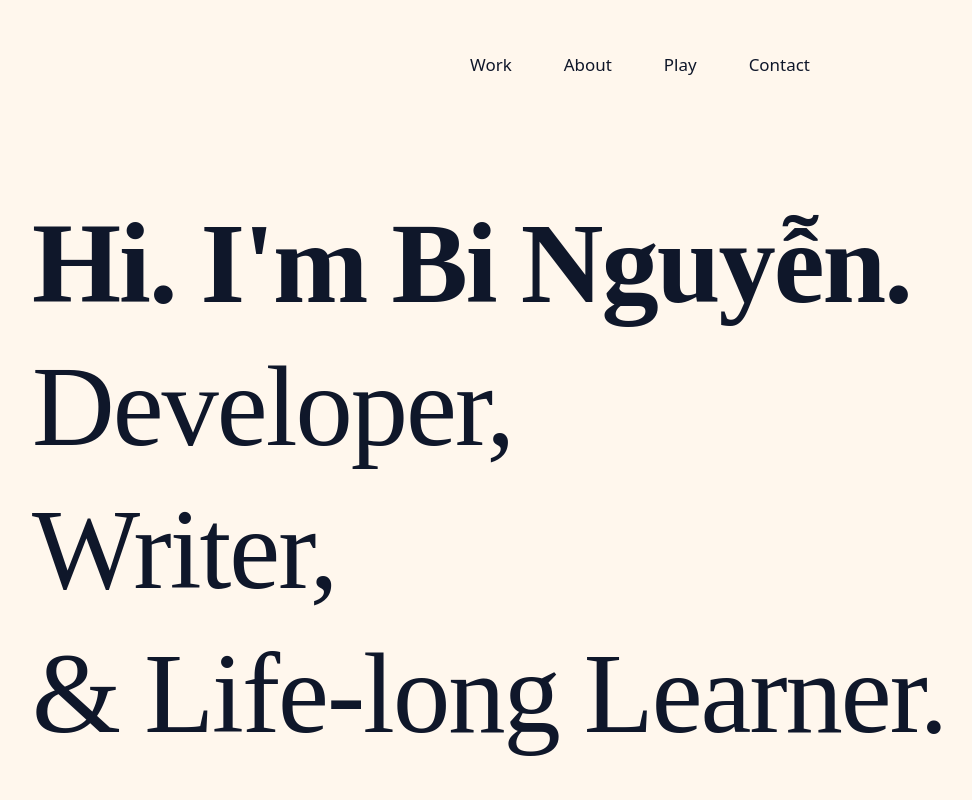
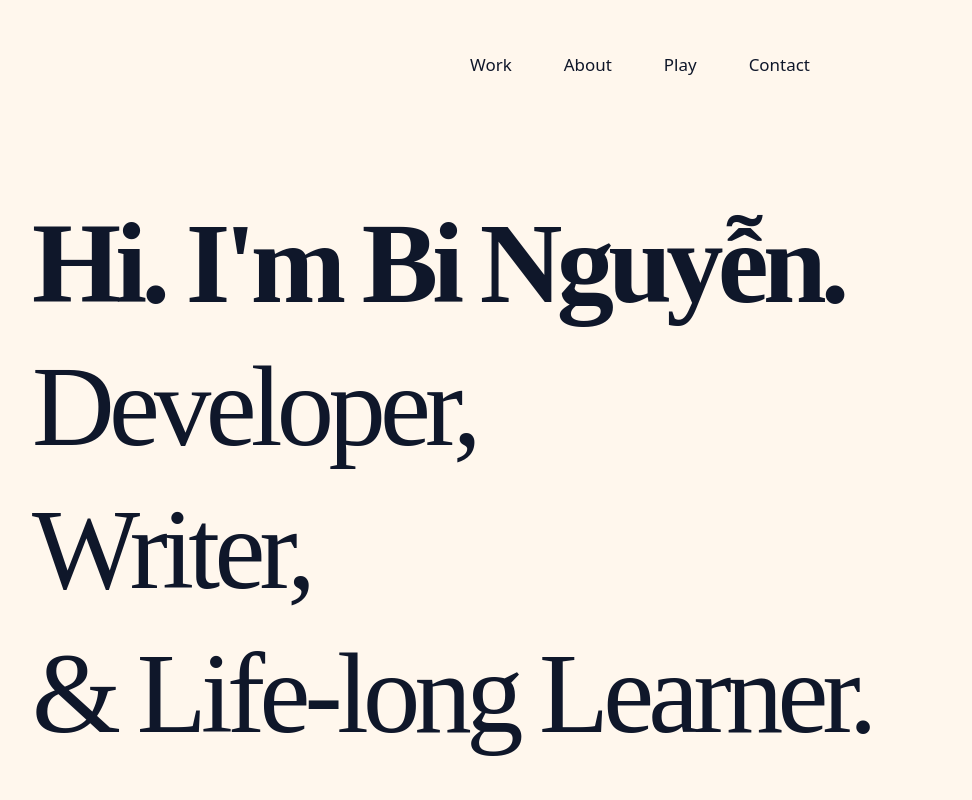
Before and after one commit to vnn8248/code-nguyen, a Next.js app: page / in a window 1280 px wide. Shown: the top 800 px of the page, without its empty margins (0-972 px from the left). Built offline with nearby package versions, Linux system fonts and the light colour scheme.

Commit message:
Add custom styling

```diff
--- a/tailwind.config.js
+++ b/tailwind.config.js
@@ -41,10 +41,13 @@ module.exports = {
         25: '25',
       },
       letterSpacing: {
-        tightest: '-0.125rem',
+        tightest: '-0.05em',
       },
       maxHeight: {
         550: '34.375rem',
+      },
+      zIndex: {
+        100: '100',
       },
     },
     container: {
```
